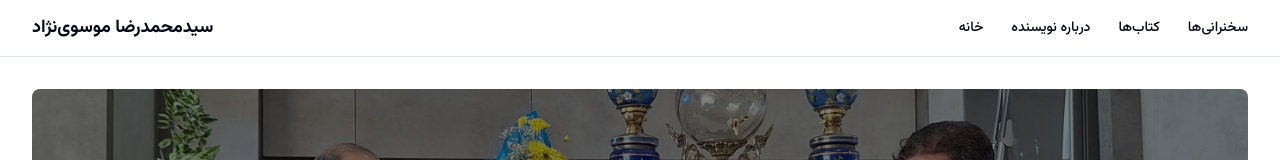
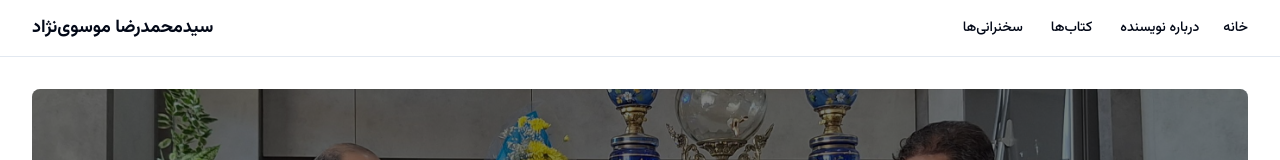
Before and after one commit to IsmaeilSaberi/new-portfolio-2, a Next.js app: page / in a window 1280 px wide. Shown: the top 160 px of the page. Built offline with nearby package versions, Linux system fonts and the light colour scheme.

Commit message:
simple change in header direction

```diff
--- a/app/globals.css
+++ b/app/globals.css
@@ -61,3 +61,7 @@
 .font-shabnam {
   font-family: var(--font-shabnam);
 }
+
+.directionrtl {
+  direction: rtl;
+}
--- a/components/header.tsx
+++ b/components/header.tsx
@@ -13,7 +13,7 @@ export function Header() {
     <header className="sticky top-0 z-50 w-full border-b bg-background/95 backdrop-blur supports-[backdrop-filter]:bg-background/60">
       <div className="container flex h-14 items-center">
         <NavigationMenu>
-          <NavigationMenuList className="flex gap-6">
+          <NavigationMenuList className="flex gap-6 directionrtl">
             <NavigationMenuItem>
               <Link href="/" legacyBehavior passHref>
                 <NavigationMenuLink className="text-sm font-medium">
```
